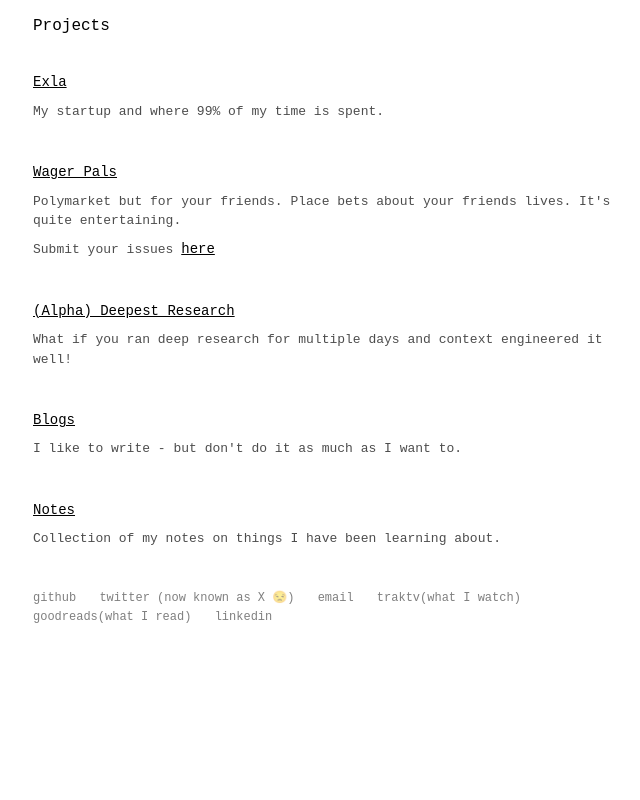
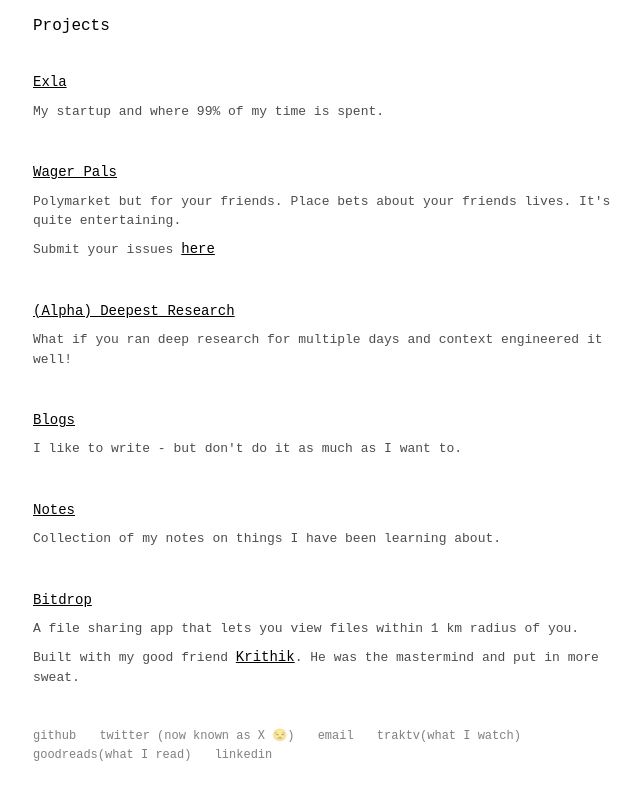
Before and after one commit to viraatdas/viraat-personal-website, a plain HTML site: page index.html in a window 1280 px wide. Shown: the part 560-1360 px from the top of the page, without its empty margins (307-947 px from the left). Before the commit the page ends 1235 px from the top, so only its background shows below. Drawn offline with Linux system fonts and the light colour scheme.

Commit message:
new link Bitdrop

```diff
--- a/index.html
+++ b/index.html
@@ -193,6 +193,14 @@
           <p> Collection of my notes on things I have been learning about.</p>
       </div>
 
+      <div class="project">
+        <a href="https://bitdrop.dev/" target="_blank">Bitdrop</a>
+          <p> A file sharing app that lets you view files within 1 km radius of you.</p>
+
+          <p> Built with my good friend <a href="https://github.com/KritR" target="_blank">Krithik</a>.
+            He was the mastermind and put in more sweat.</p>
+      </div>
+
       <!-- <div class="project">
         <a href="https://stonkies.viraat.dev" target="_blank">Stonkies</a>
         <p>This is my automated stock trading bot that trades on my Robinhood account. I have given it $25K. Watch it go to the moon!</p>
```
